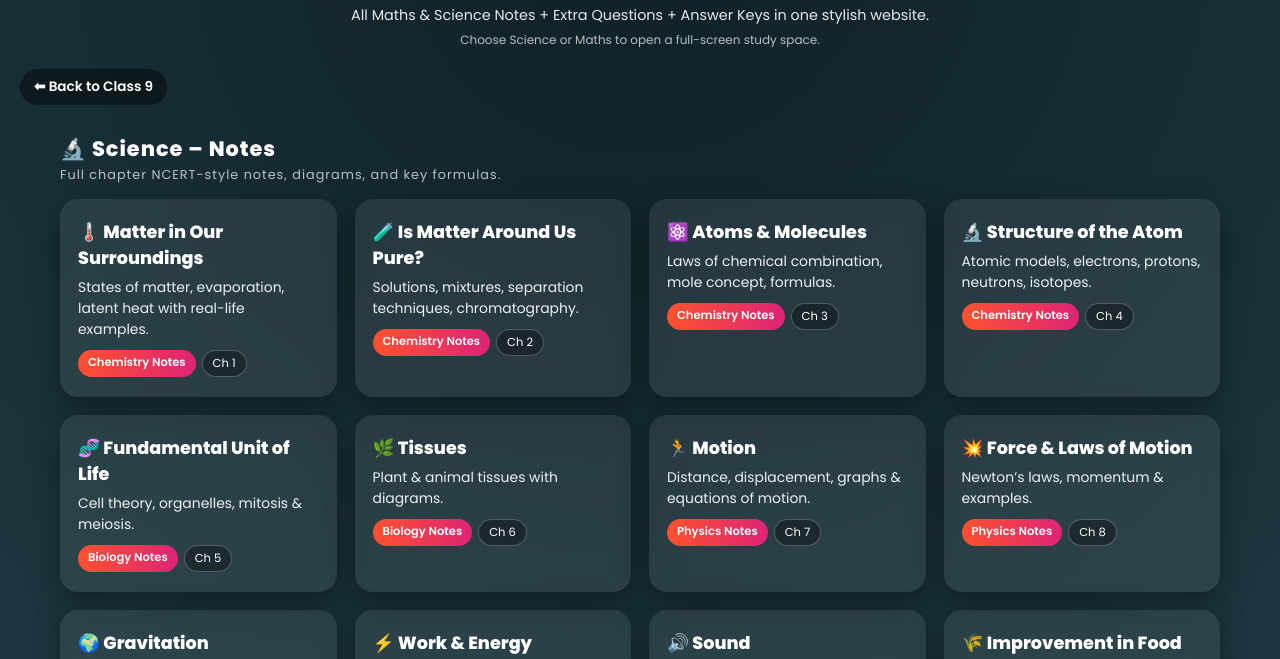
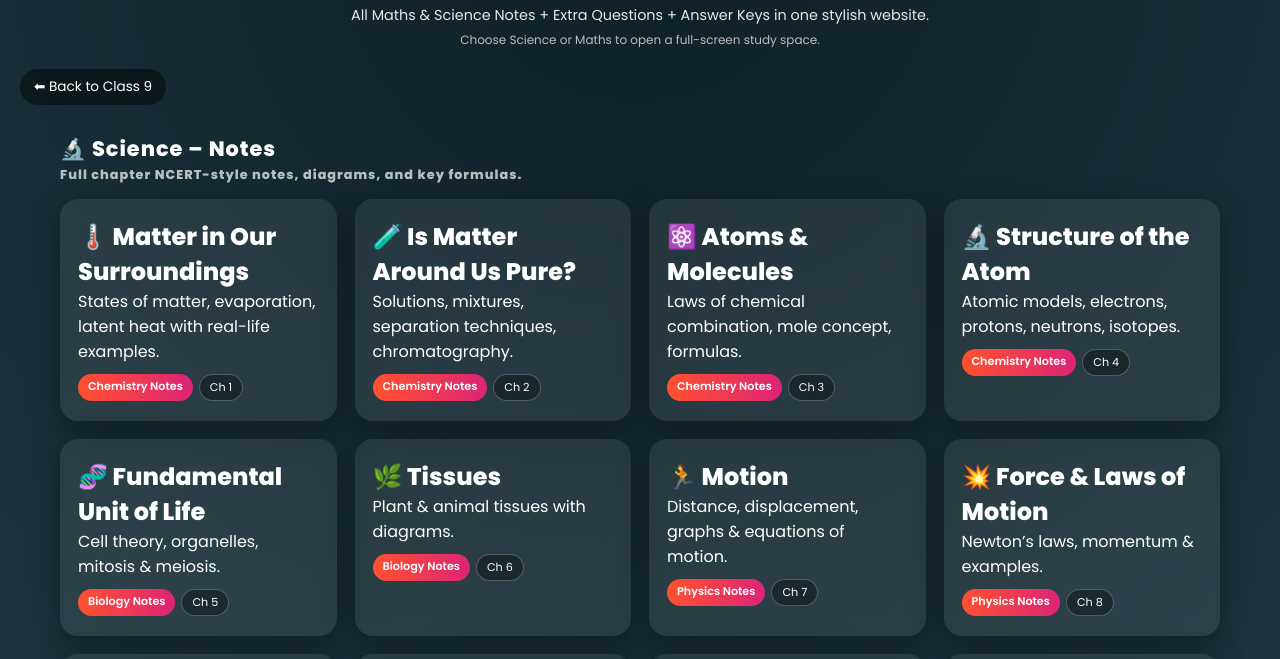
Before and after one commit to AnimeKaze/CLASS-9-EXTRA-QUESTIONS-, a plain HTML site: page MODEL-7.html in a window 1280 px wide. Both pictures are taken after a click on the button "🔬 Open Science". Shown: the part 90-749 px from the top of the page. Drawn offline with Linux system fonts and the light colour scheme.

Commit message:
Update MODEL-7.html

```diff
--- a/MODEL-7.html
+++ b/MODEL-7.html
@@ -1,20 +1,41 @@
-<!DOCTYPE html>
+
 <html lang="en">
 <head>
-  <meta charset="UTF-8" />
-  <meta name="viewport" content="width=device-width, initial-scale=1.0" />
+  <meta charset="UTF-8">
+  <meta name="viewport" content="width=device-width, initial-scale=1.0, maximum-scale=1.0, user-scalable=no">
   <title>Class 9 Super Study Hub ⚡</title>
   <link href="https://fonts.googleapis.com/css2?family=Poppins:wght@300;400;600;800&display=swap" rel="stylesheet">
+
+
   <style>
     *{
-      margin:0; padding:0; box-sizing:border-box;
+html {
+  -webkit-text-size-adjust: 100%;
+  -ms-text-size-adjust: 100%;
+  text-size-adjust: 100%;
+}
+body {
+  touch-action: manipulation;
+}
+
+      margin:0;
+      padding:0;
+      box-sizing:border-box;
       font-family:'Poppins', sans-serif;
     }
+
+    html{
+      -webkit-text-size-adjust:100%;
+    }
+
     body{
       min-height:100vh;
       background: radial-gradient(circle at top,#0f2027,#203a43,#2c5364);
       color:#fff;
+      -webkit-font-smoothing:antialiased;
+      text-rendering:optimizeLegibility;
     }
+
     header{
       padding:30px 15px 10px;
       text-align:center;
@@ -36,7 +57,6 @@
       opacity:0.7;
     }
 
-    /* screens */
     .screen{
       display:none;
       animation: fadeIn 0.25s ease;
@@ -66,7 +86,6 @@
       min-width:220px;
       padding:16px 22px;
       border-radius:18px;
-      text-decoration:none;
       color:#fff;
       font-size:1rem;
       font-weight:700;
@@ -98,18 +117,19 @@
     .section-title span.tagline{
       display:block;
       font-size:0.8rem;
-      font-weight:400;
       opacity:0.7;
       margin-top:2px;
     }
+
     .container{
       max-width:1200px;
       margin:0 auto 10px;
       padding:10px 20px 0;
       display:grid;
-      grid-template-columns: repeat(auto-fit,minmax(250px,1fr));
+      grid-template-columns:repeat(auto-fit,minmax(250px,1fr));
       gap:18px;
     }
+
     .card{
       background: rgba(255,255,255,0.08);
       backdrop-filter: blur(10px);
@@ -117,38 +137,16 @@
       padding:20px 18px;
       box-shadow:0 10px 30px rgba(0,0,0,0.35);
       transition: transform 0.25s, box-shadow 0.25s, background 0.25s;
-      cursor:pointer;
-      position:relative;
-      overflow:hidden;
       text-decoration:none;
       color:#fff;
     }
-    .card::before{
-      content:"";
-      position:absolute;
-      inset:-40%;
-      opacity:0;
-      background:radial-gradient(circle at top,#ffffff33,transparent 60%);
-      transition:opacity 0.25s, transform 0.25s;
-      transform:translateY(20px);
-    }
-    .card:hover::before{
-      opacity:1;
-      transform:translateY(0);
-    }
+
     .card:hover{
       transform: translateY(-8px) scale(1.02);
       box-shadow:0 16px 40px rgba(0,0,0,0.6);
       background: rgba(255,255,255,0.12);
     }
-    .card h2{
-      font-size:1.1rem;
-      margin-bottom:6px;
-    }
-    .card p{
-      font-size:0.87rem;
-      opacity:0.92;
-    }
+
     .tags-row{
       margin-top:10px;
       display:flex;
@@ -156,12 +154,11 @@
       gap:6px;
       font-size:0.7rem;
     }
+
     .tag{
-      display:inline-block;
       padding:4px 10px;
       border-radius:50px;
       background: linear-gradient(90deg,#ff512f,#dd2476);
-      font-size:0.72rem;
       font-weight:600;
     }
     .tag.gray{
@@ -177,12 +174,8 @@
       border:none;
       cursor:pointer;
       font-size:0.85rem;
-      font-weight:600;
       background:rgba(0,0,0,0.45);
       color:#fff;
-      display:inline-flex;
-      align-items:center;
-      gap:6px;
     }
 
     footer{
@@ -191,7 +184,6 @@
       opacity:0.8;
       font-size:0.85rem;
     }
-    footer span{display:block;}
   </style>
 </head>
 <body>
@@ -837,7 +829,7 @@
 
 <footer>
   <span>🔥 Class 9th Phodenge • Smart Practice • Smart Notes</span>
-  <span>Use this page locally or upload to GitHub Pages with the same filenames.</span>
+
   <p>MADE BY – SHREEKRISHNA PAWAR</p>
 </footer>
 
@@ -849,6 +841,13 @@
     window.scrollTo({top:0, behavior:'smooth'});
   }
 </script>
+<script>
+  function showScreen(id){
+    document.querySelectorAll('.screen').forEach(s=>s.classList.remove('active'));
+    document.getElementById(id).classList.add('active');
+    window.scrollTo({top:0, behavior:'smooth'});
+  }
+</script>
 
 </body>
 </html>
```
